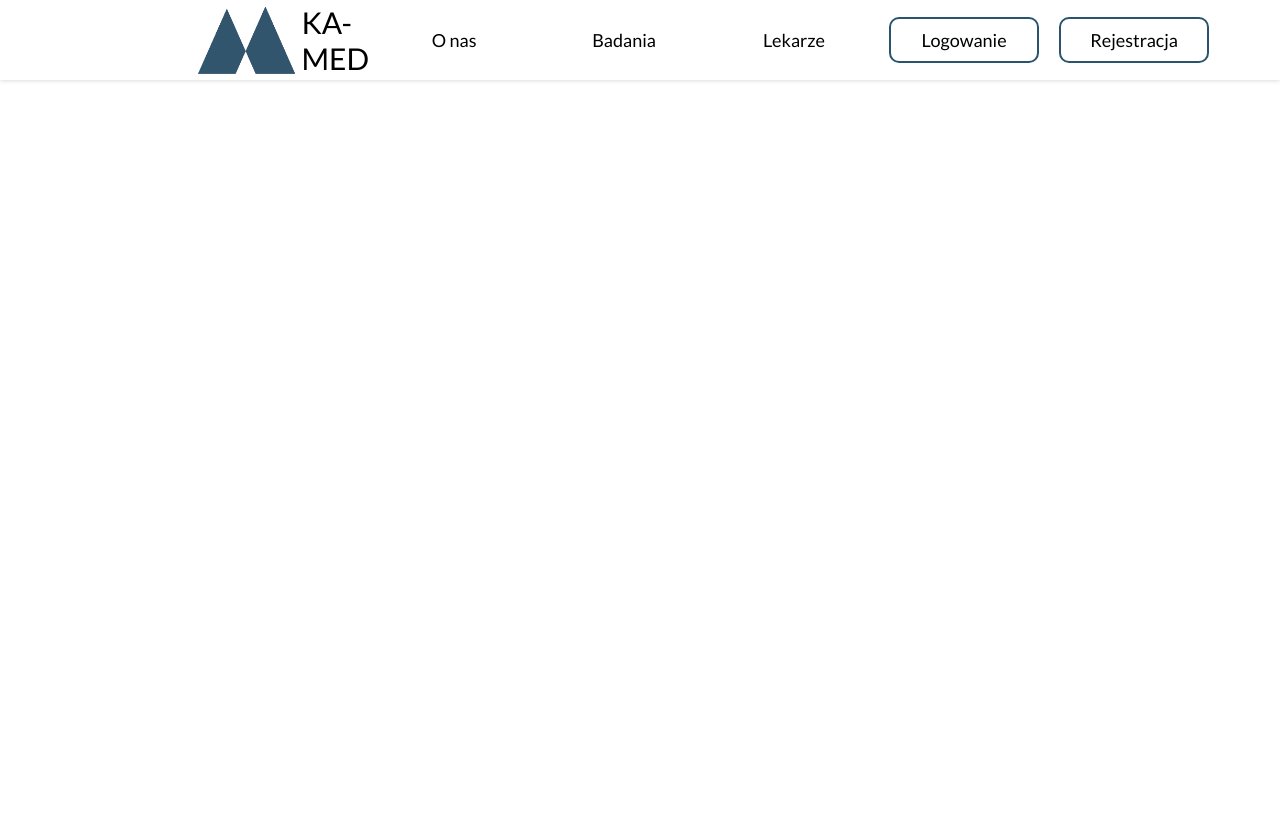
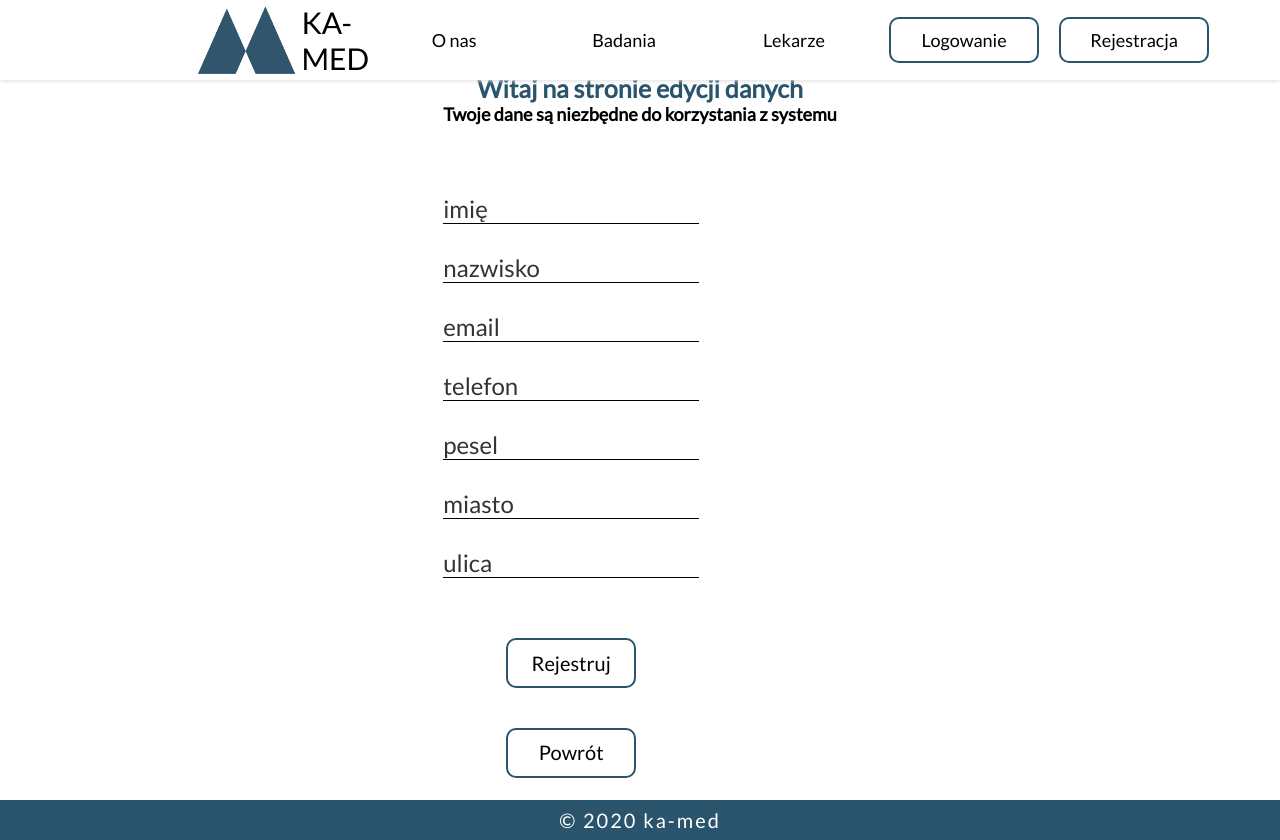
Before and after one commit to strakkamil/praca-frontend, a React (Create React App) app: page /edit in a window 1280 px wide. Before the commit the page ends 800 px from the top, so only its background shows below. Built offline with nearby package versions, Linux system fonts and the light colour scheme; no server answers.

Commit message:
add update view and middleware

```diff
--- a/src/components/App.js
+++ b/src/components/App.js
@@ -5,6 +5,7 @@ import Header from './Header'
 import Footer from './Footer'
 import LoginPage from '../pages/loginPage'
 import registerPage from '../pages/registerPage'
+import EditPage from '../pages/editPage'
 import axios from 'axios'
 import { BrowserRouter as Router, Route } from 'react-router-dom'
 
@@ -16,7 +17,8 @@ class App extends Component {
     login: '',
     password: '',
     isAccess: false,
-    role: ''
+    role: '',
+    id: ''
   }
 
   openModal = () => {
@@ -62,10 +64,13 @@ class App extends Component {
     }
 
     axios.post('http://localhost:5000/patient/login', patient)
-      .then(res => localStorage.setItem('TOKEN_ROOT', res.data))
+      .then(res => {
+        this.setState({ id: res.data.id })
+        localStorage.setItem('TOKEN_SECRET', res.data.token)
+      })
 
     setTimeout(() => {
-      axios.get('http://localhost:5000/patient/', { headers: { authorization: localStorage.TOKEN_ROOT } })
+      axios.get('http://localhost:5000/patient/', { headers: { authorization: localStorage.TOKEN_SECRET } })
         .then(res => this.setState({
           isAccess: res.data.isAccess,
           role: res.data.role
@@ -76,11 +81,22 @@ class App extends Component {
     }, 1000)
   }
 
+  handleLogout = () => {
+    localStorage.clear()
+
+    this.setState({
+      login: '',
+      password: '',
+      isAccess: false,
+      role: ''
+    })
+  }
+
   render() {
     const { isModalOpen } = this.state
     return (
       <Router>
-        <Nav openModalFn={this.openModal} />
+        <Nav openModalFn={this.openModal} handleLogout={this.handleLogout} isAccess={this.state.isAccess} role={this.state.role} />
         {isModalOpen && <LoginPage
           closeModalFn={this.closeModal}
           closeClass={this.state.closeModalClass}
@@ -92,6 +108,7 @@ class App extends Component {
         />}
         <Route path='/' exact component={Header} />
         <Route path='/register' component={registerPage} />
+        <Route path='/edit' component={() => <EditPage id={this.state.id} />} />
         <Footer />
       </Router>
     )
--- a/src/components/Nav.js
+++ b/src/components/Nav.js
@@ -4,6 +4,23 @@ import logo from '../images/logo.png'
 import { NavLink } from 'react-router-dom'
 
 const Nav = props => {
+  const check = () => {
+    if (!props.isAccess) {
+      return (
+        <>
+          <li><NavLink to="/" onClick={props.openModalFn}>Logowanie</NavLink></li>
+          <li><NavLink to="/register">Rejestracja</NavLink></li>
+        </>
+      )
+    } else if (props.isAccess) {
+      return (
+        <>
+          <li><NavLink to="/" onClick={props.handleLogout}>Wyloguj</NavLink></li>
+          <li><NavLink to="/edit">Moje dane</NavLink></li>
+        </>
+      )
+    }
+  }
   return (
     <nav>
       <img src={logo} alt="logo" /><span>Ka-Med</span>
@@ -11,8 +28,7 @@ const Nav = props => {
         <li><NavLink to="/about">O nas</NavLink></li>
         <li><NavLink to="/tests">Badania</NavLink></li>
         <li><NavLink to="/doctors">Lekarze</NavLink></li>
-        <li><NavLink to="/" onClick={props.openModalFn}>Logowanie</NavLink></li>
-        <li><NavLink to="/register">Rejestracja</NavLink></li>
+        {check()}
       </ul>
     </nav>
   )
--- /dev/null
+++ b/src/pages/editPage.js
@@ -0,0 +1,163 @@
+import React, { Component } from 'react'
+import '../styles/registerPage.css'
+import { Link } from 'react-router-dom'
+import axios from 'axios'
+
+class editPage extends Component {
+  state = {
+    firstname: '',
+    lastname: '',
+    email: '',
+    phone: '',
+    pesel: '',
+    city: '',
+    street: '',
+  }
+
+  componentDidMount() {
+    axios.get(`http://localhost:5000/patient/edit/${this.props.id}`, { headers: { authorization: localStorage.TOKEN_SECRET } })
+      .then(res => this.setState({
+        firstname: res.data.firstname,
+        lastname: res.data.lastname,
+        email: res.data.email,
+        phone: res.data.phone,
+        pesel: res.data.pesel,
+        city: res.data.city,
+        street: res.data.street
+      }))
+  }
+
+  onSubmit = (e) => {
+    e.preventDefault()
+
+    const patient = {
+      firstname: this.state.firstname,
+      lastname: this.state.lastname,
+      email: this.state.email,
+      phone: this.state.phone,
+      pesel: this.state.pesel,
+      city: this.state.city,
+      street: this.state.street
+    }
+
+    axios.patch(`http://localhost:5000/patient/edit/${this.props.id}`, patient)
+      .then(res => console.log(patient))
+  }
+
+  onChange = (type, e) => {
+    switch (type) {
+      case 'firstname':
+        this.setState({
+          firstname: e.target.value
+        })
+        break
+      case 'lastname':
+        this.setState({
+          lastname: e.target.value
+        })
+        break
+      case 'email':
+        this.setState({
+          email: e.target.value
+        })
+        break
+      case 'phone':
+        this.setState({
+          phone: e.target.value
+        })
+        break
+      case 'pesel':
+        this.setState({
+          pesel: e.target.value
+        })
+        break
+      case 'city':
+        this.setState({
+          city: e.target.value
+        })
+        break
+      case 'street':
+        this.setState({
+          street: e.target.value
+        })
+        break
+      case 'password':
+        this.setState({
+          password: e.target.value
+        })
+        break
+      case 'confirmPassword':
+        this.setState({
+          confirmPassword: e.target.value
+        })
+        break
+      default:
+    }
+  }
+
+
+
+  render() {
+    const { firstname, lastname, email, phone, pesel, city, street } = this.state
+    return (
+      <div className='register-wrap'>
+        <div className="register">
+          <h1>Witaj na stronie edycji danych</h1>
+          <h2>Twoje dane są niezbędne do korzystania z systemu</h2>
+          <form onSubmit={this.onSubmit}>
+            <div className="form">
+              <div className="login">
+                <input type="text" name="login-input" value={firstname} required autoComplete="off" onChange={this.onChange.bind(this, 'firstname')} />
+                <label htmlFor="login-input" className="login-label">
+                  <span className="login-content">imię</span>
+                </label>
+              </div>
+              <div className="login">
+                <input type="text" name="login-input" value={lastname} required autoComplete="off" onChange={this.onChange.bind(this, 'lastname')} />
+                <label htmlFor="login-input" className="login-label">
+                  <span className="login-content">nazwisko</span>
+                </label>
+              </div>
+              <div className="login">
+                <input type="text" name="login-input" value={email} required autoComplete="off" onChange={this.onChange.bind(this, 'email')} />
+                <label htmlFor="login-input" className="login-label">
+                  <span className="login-content">email</span>
+                </label>
+              </div>
+              <div className="login">
+                <input type="number" name="login-input" value={phone} required autoComplete="off" onChange={this.onChange.bind(this, 'phone')} />
+                <label htmlFor="login-input" className="login-label">
+                  <span className="login-content">telefon</span>
+                </label>
+              </div>
+              <div className="login">
+                <input type="number" name="login-input" value={pesel} required autoComplete="off" onChange={this.onChange.bind(this, 'pesel')} />
+                <label htmlFor="login-input" className="login-label">
+                  <span className="login-content">pesel</span>
+                </label>
+              </div>
+              <div className="login">
+                <input type="text" name="login-input" value={city} required autoComplete="off" onChange={this.onChange.bind(this, 'city')} />
+                <label htmlFor="login-input" className="login-label">
+                  <span className="login-content">miasto</span>
+                </label>
+              </div>
+              <div className="login">
+                <input type="text" name="login-input" value={street} required autoComplete="off" onChange={this.onChange.bind(this, 'street')} />
+                <label htmlFor="login-input" className="login-label">
+                  <span className="login-content">ulica</span>
+                </label>
+              </div>
+              <div className="button">
+                <button type="submit">Rejestruj </button>
+                <Link to='/'>Powrót</Link>
+              </div>
+            </div>
+          </form>
+        </div>
+      </div >
+    )
+  }
+}
+
+export default editPage
```
